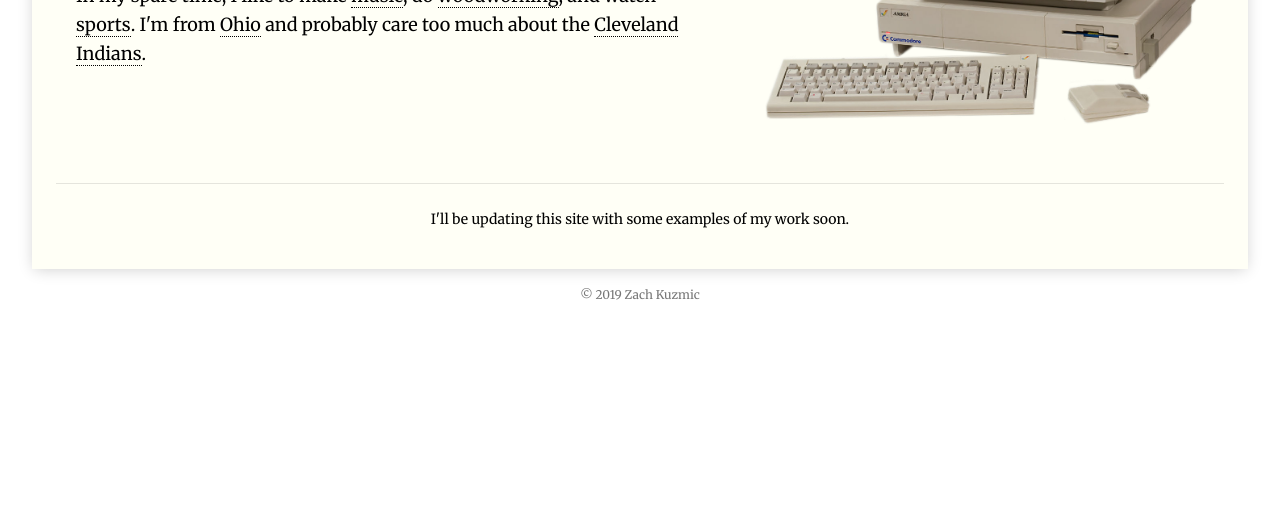
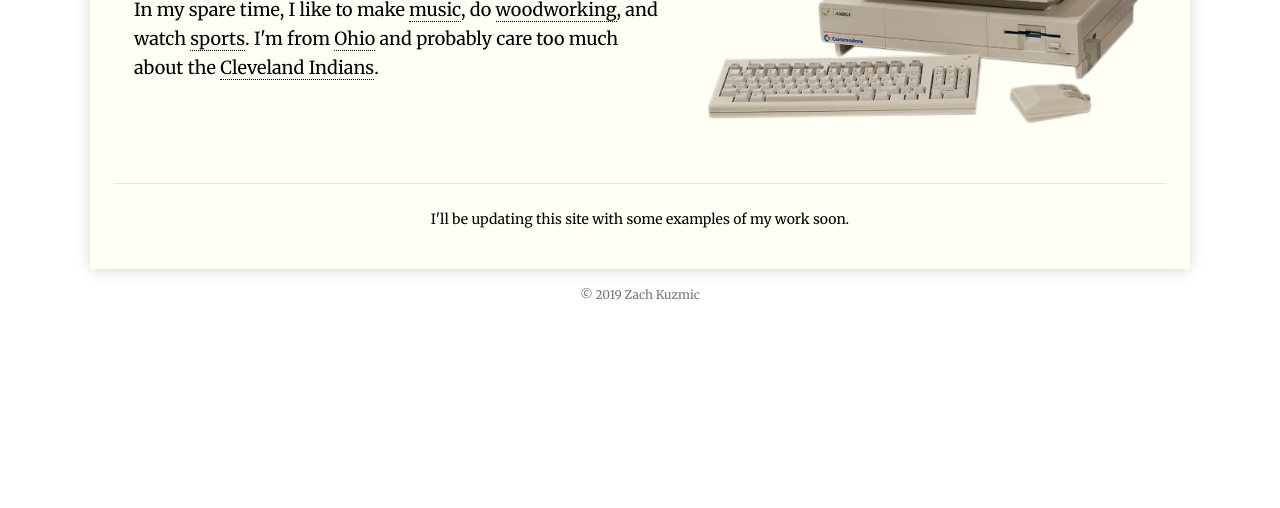
Before and after one commit to zkuzmic/zachkuzmic.com, a Gatsby site: page / in a window 1280 px wide. Shown: the part 292-800 px from the top of the page. Built offline with nearby package versions, Linux system fonts and the light colour scheme; Gatsby itself is replaced by a stand-in of ours.

Commit message:
set a max-width for the content on big screens

```diff
--- a/src/components/layout.module.css
+++ b/src/components/layout.module.css
@@ -12,6 +12,7 @@ h1, h2, h3, h4, h5, h6 {
   box-shadow: 0px 2px 15px -2px rgb(0, 0, 0, 0.2);
   margin: 3px 3px 8px 3px;
   overflow: hidden;
+  max-width: 1100px;
 }
 
 .contentWrapperInner {
@@ -30,10 +31,16 @@ h1, h2, h3, h4, h5, h6 {
 
 @media (min-width: 992px) {
   .contentWrapper {
-    margin: 32px 32px 16px 32px;
+    margin: 32px 32px 16px;
   }
 
   .footer {
     margin-bottom: 16px;
   }
 }
+
+@media (min-width: 1164px) {
+  .contentWrapper {
+    margin: 32px auto 16px;
+  }
+}
```
